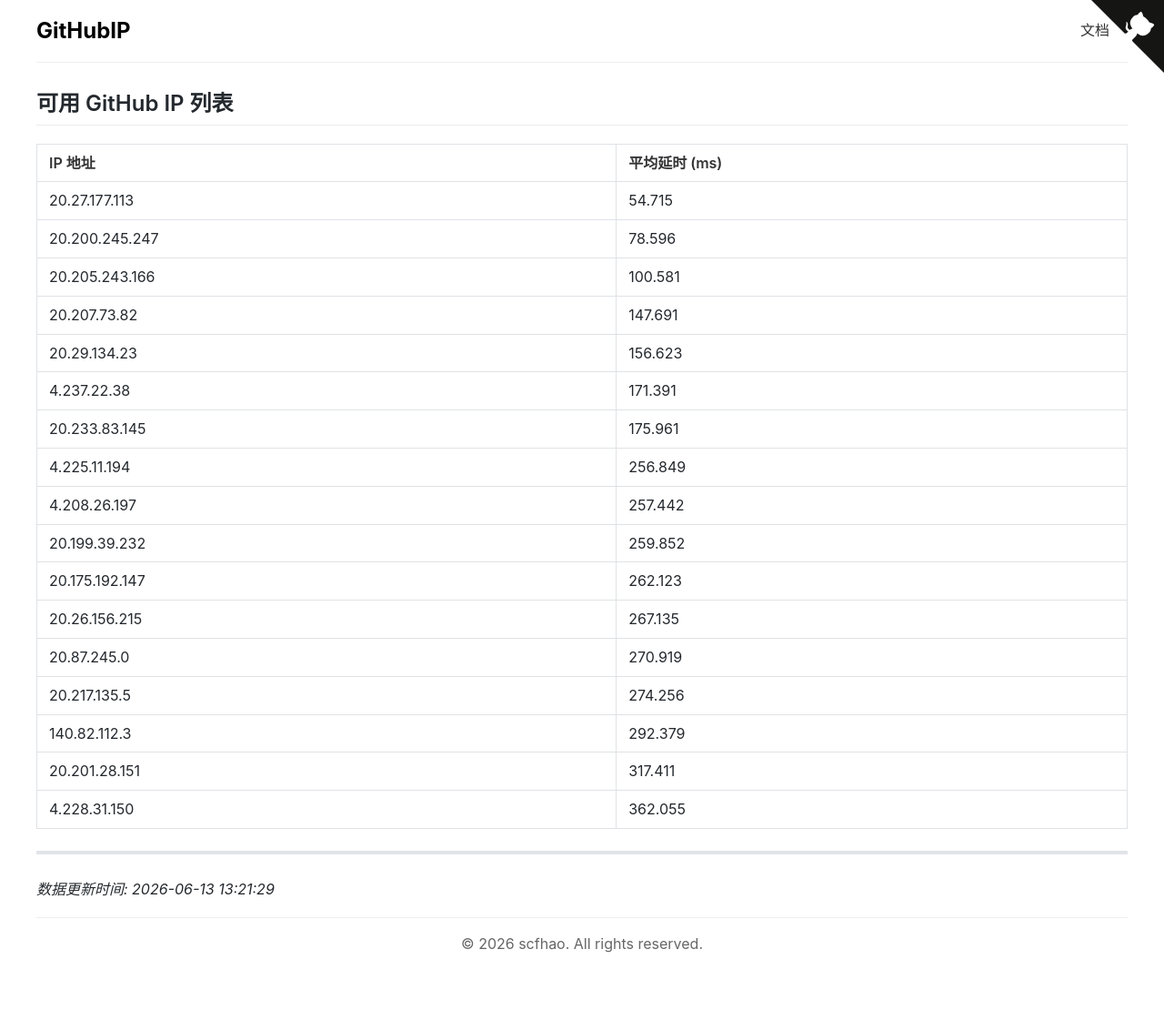
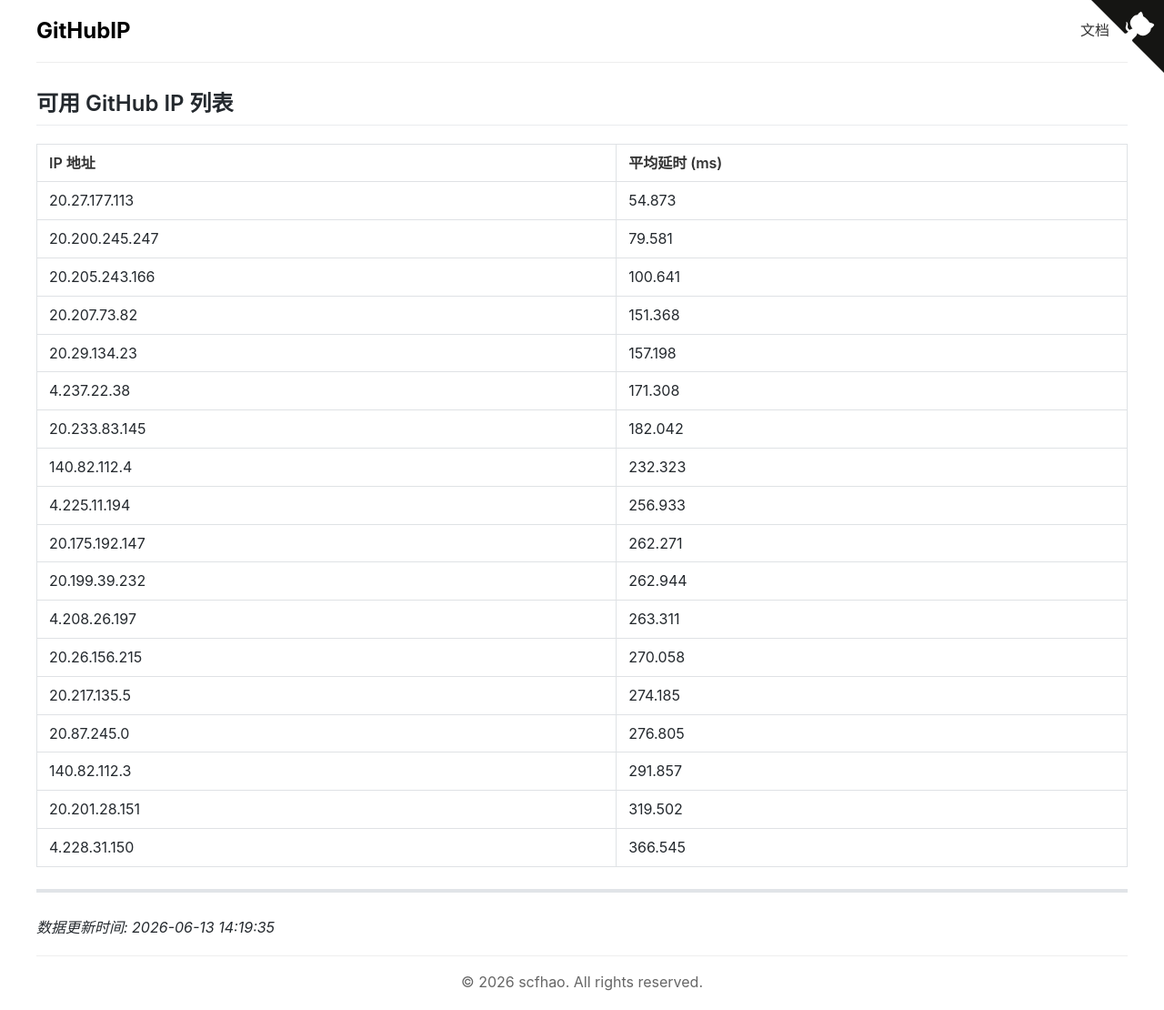
Before and after one commit to scfhao/GitHubIP, a Jekyll site: the page built from index.md, in a window 1280 px wide. Shown: the whole page at 91% size. Built offline with Jekyll 4.4.1, drawn with Linux system fonts in a browser that asks for light colours; before the commit the page ends 1068 px from its top, so only the background shows below that.

Commit message:
自动脚本执行 - 2026-06-13 14:19:35

```diff
--- a/index.md
+++ b/index.md
@@ -1,31 +1,32 @@
 ---
 layout: home
 title: GitHub IP 列表
-date: 2026-06-13 13:21:29
+date: 2026-06-13 14:19:35
 ---
 
 ## 可用 GitHub IP 列表
 
 | IP 地址 | 平均延时 (ms) |
 |---------|--------------|
-| 20.27.177.113 | 54.715 |
-| 20.200.245.247 | 78.596 |
-| 20.205.243.166 | 100.581 |
-| 20.207.73.82 | 147.691 |
-| 20.29.134.23 | 156.623 |
-| 4.237.22.38 | 171.391 |
-| 20.233.83.145 | 175.961 |
-| 4.225.11.194 | 256.849 |
-| 4.208.26.197 | 257.442 |
-| 20.199.39.232 | 259.852 |
-| 20.175.192.147 | 262.123 |
-| 20.26.156.215 | 267.135 |
-| 20.87.245.0 | 270.919 |
-| 20.217.135.5 | 274.256 |
-| 140.82.112.3 | 292.379 |
-| 20.201.28.151 | 317.411 |
-| 4.228.31.150 | 362.055 |
+| 20.27.177.113 | 54.873 |
+| 20.200.245.247 | 79.581 |
+| 20.205.243.166 | 100.641 |
+| 20.207.73.82 | 151.368 |
+| 20.29.134.23 | 157.198 |
+| 4.237.22.38 | 171.308 |
+| 20.233.83.145 | 182.042 |
+| 140.82.112.4 | 232.323 |
+| 4.225.11.194 | 256.933 |
+| 20.175.192.147 | 262.271 |
+| 20.199.39.232 | 262.944 |
+| 4.208.26.197 | 263.311 |
+| 20.26.156.215 | 270.058 |
+| 20.217.135.5 | 274.185 |
+| 20.87.245.0 | 276.805 |
+| 140.82.112.3 | 291.857 |
+| 20.201.28.151 | 319.502 |
+| 4.228.31.150 | 366.545 |
 
 ---
 
-*数据更新时间: 2026-06-13 13:21:29*
+*数据更新时间: 2026-06-13 14:19:35*
```
